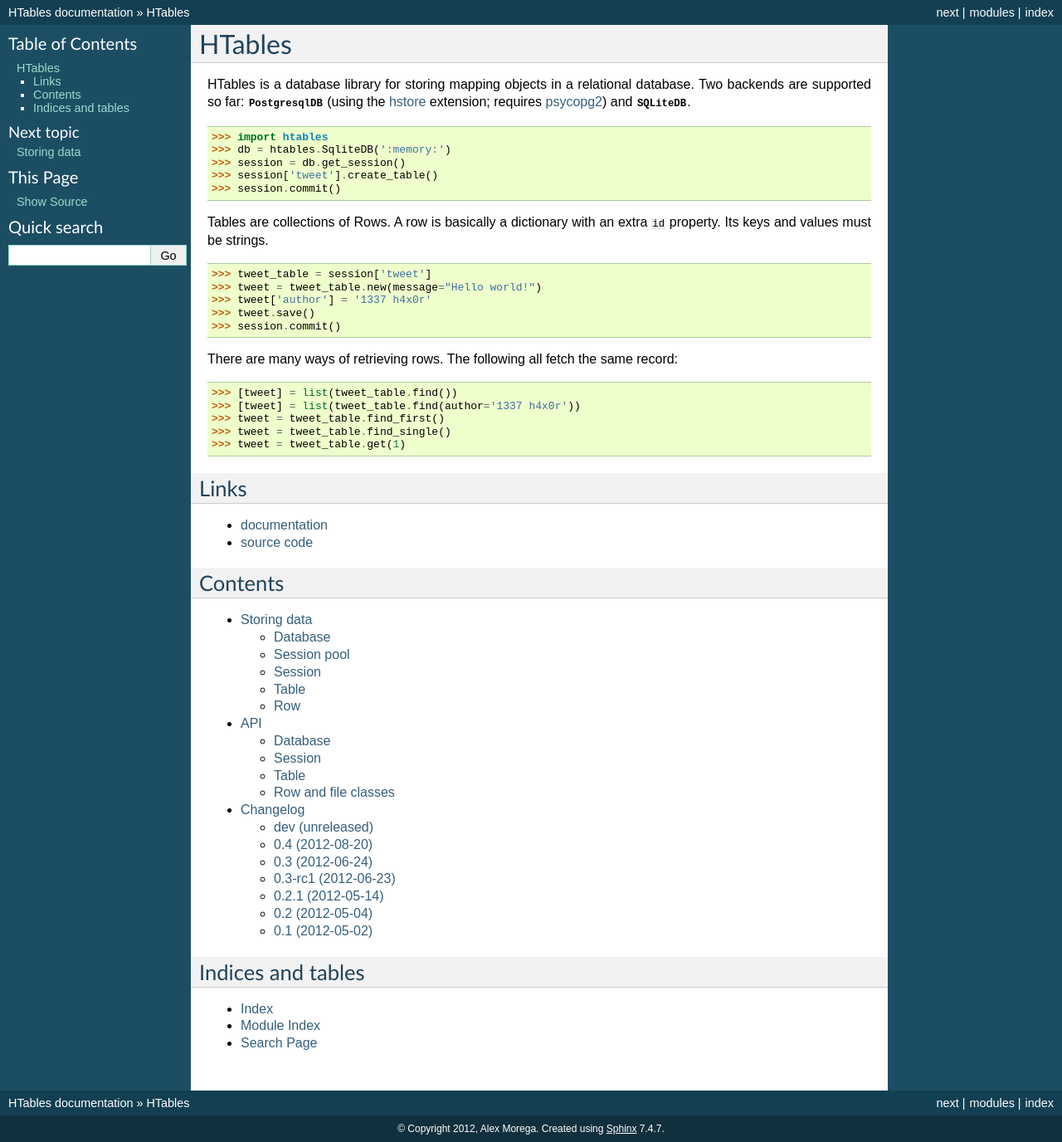
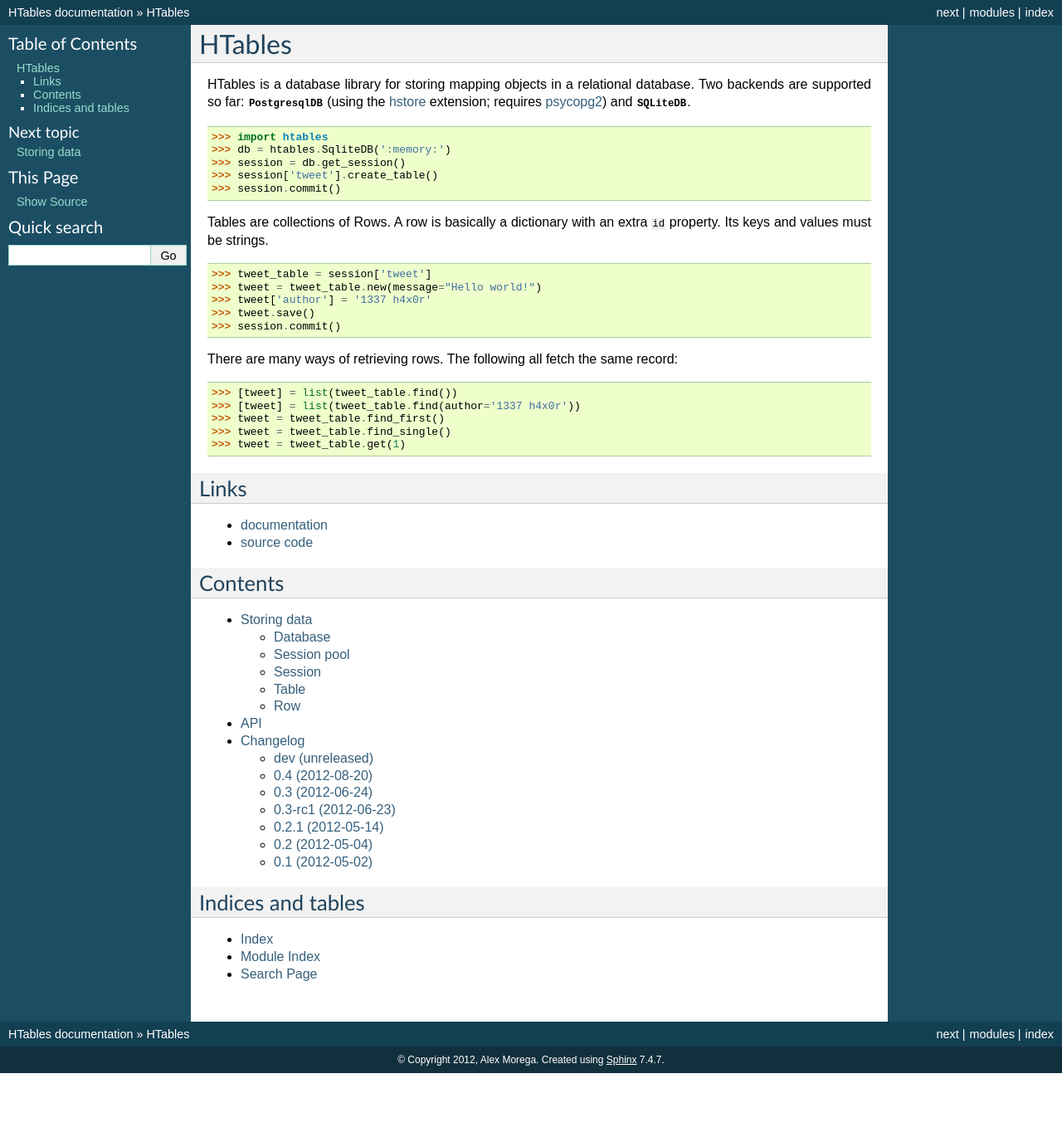
Before and after one commit to eaudeweb/htables, a Sphinx documentation site: the page built from docs/index.rst, in a window 1280 px wide. Shown: the whole page at 83% size. Built offline with Sphinx 7.4.7, drawn with Linux system fonts in a browser that asks for light colours; the version number could not be read and is left out; after the commit the page ends 1293 px from its top, so only the background shows below that.

```diff
--- a/docs/api.rst
+++ b/docs/api.rst
@@ -5,28 +5,17 @@ API
 .. module:: htables
 
 
-Database
---------
 .. autoclass:: htables.PostgresqlDB
   :members:
 
 .. autoclass:: htables.SqliteDB
 
+.. autoclass:: htables.Session
+  :members: __getitem__, get_db_file, del_db_file, commit, rollback
 
-Session
--------
-.. autoclass:: htables.Session
-  :members: __getitem__, get_db_file, del_db_file, commit, rollback,
-            create_all, drop_all
-
-Table
------
 .. autoclass:: htables.Table
   :members:
 
-
-Row and file classes
---------------------
 .. autoclass:: htables.TableRow
   :members:
 
```
Also changed, not shown: htables.py (+7 -2 lines).
